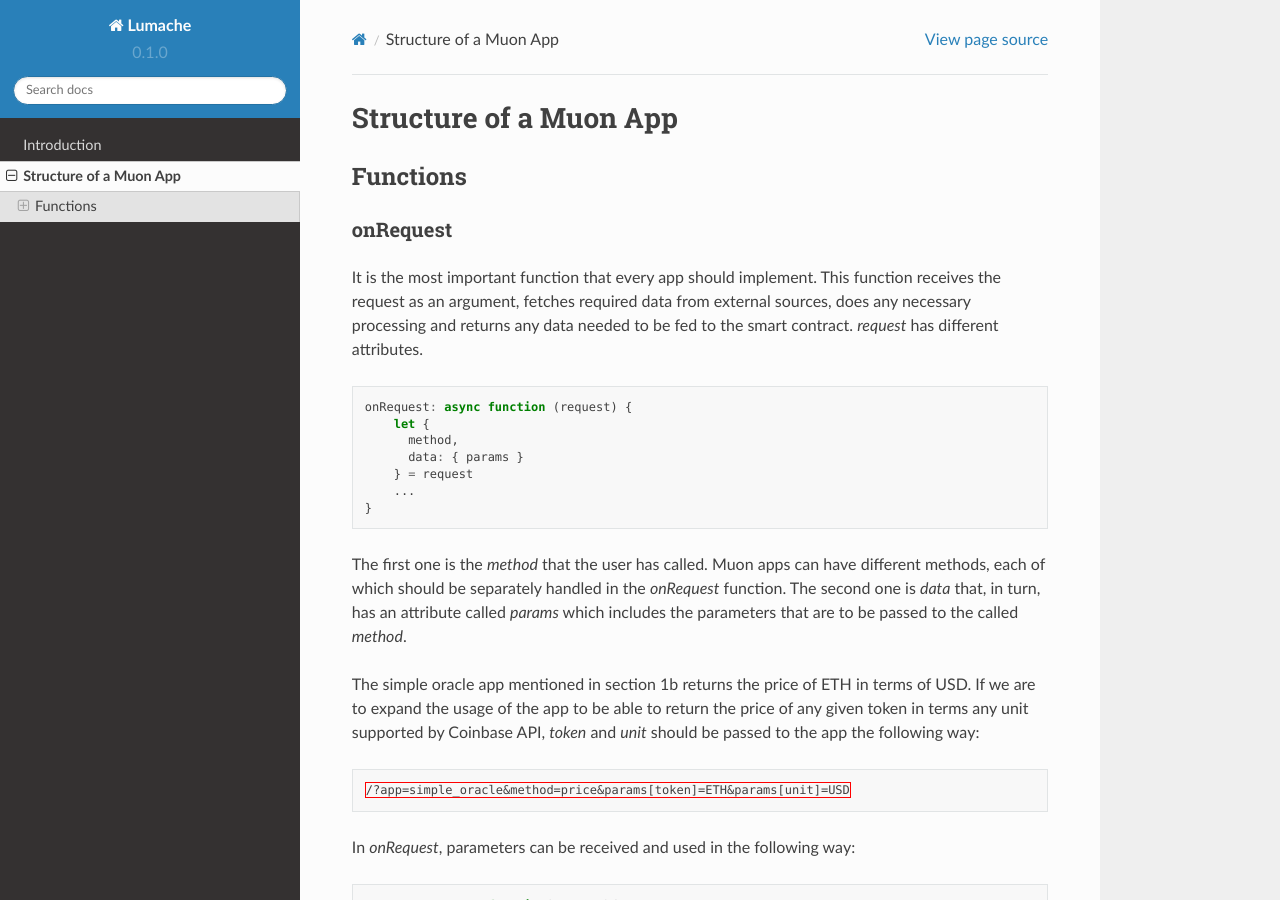
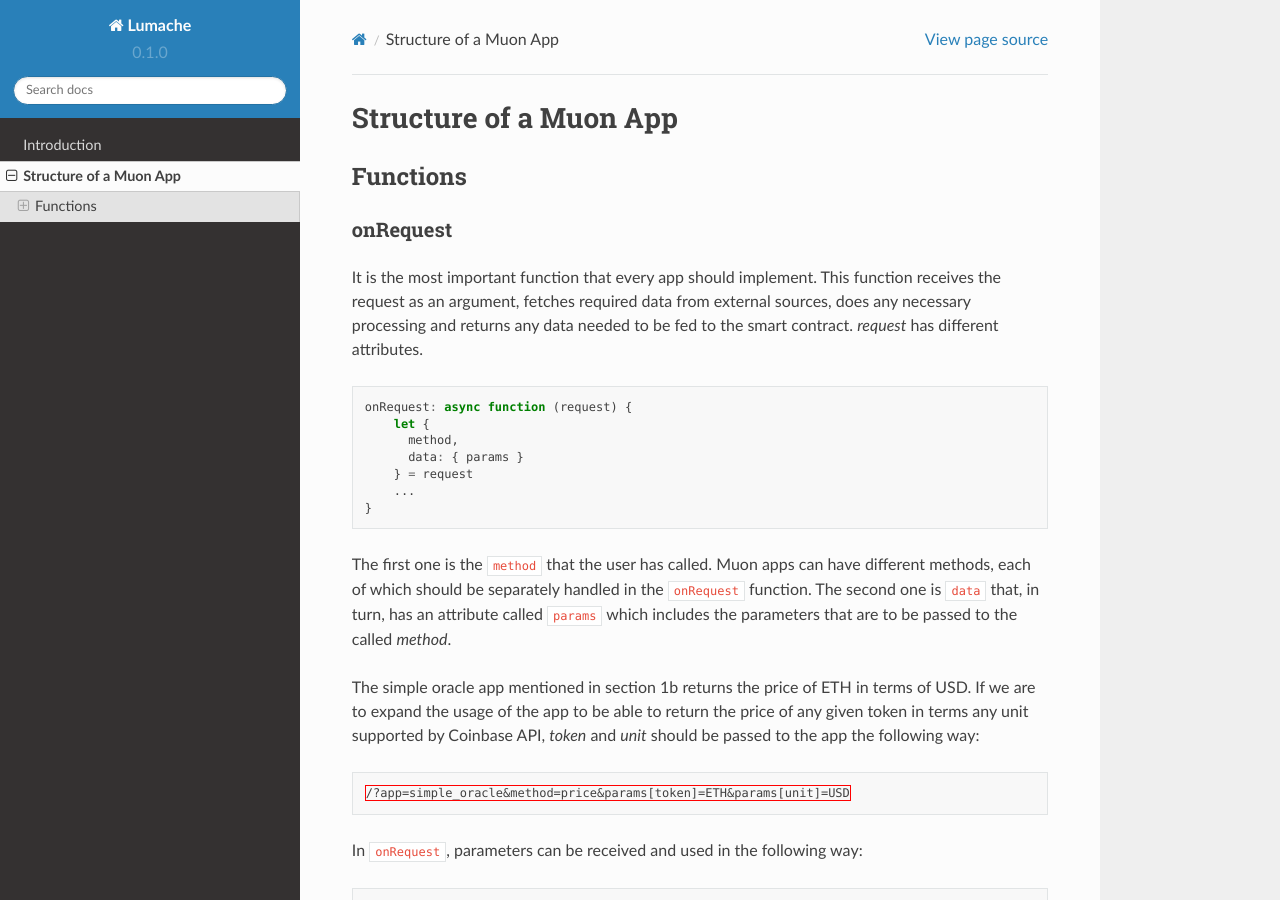
Before and after one commit to abramsymons/rtd-muon, a Sphinx documentation site: the page built from docs/source/structure.rst, in a window 1280 px wide and 900 px high. Built offline with Sphinx 7.4.7 and the Read the Docs theme 2.0.0, drawn with Linux system fonts in a browser that asks for light colours.

Commit message:
Update structure.rst

```diff
--- a/docs/source/structure.rst
+++ b/docs/source/structure.rst
@@ -19,7 +19,7 @@ It is the most important function that every app should implement. This function
         ...
     }
 
-The first one is the `method` that the user has called. Muon apps can have different methods, each of which should be separately handled in the `onRequest` function. The second one is `data` that, in turn, has an attribute called `params` which includes the parameters that are to be passed to the called `method`.
+The first one is the ``method`` that the user has called. Muon apps can have different methods, each of which should be separately handled in the ``onRequest`` function. The second one is ``data`` that, in turn, has an attribute called ``params`` which includes the parameters that are to be passed to the called `method`.
 
 The simple oracle app mentioned in section 1b returns the price of ETH in terms of USD. If we are to expand the usage of the app to be able to return the price of any given token in terms any unit supported by Coinbase API, `token` and `unit` should be passed to the app the following way:
 
@@ -27,7 +27,7 @@ The simple oracle app mentioned in section 1b returns the price of ETH in terms
 
     /?app=simple_oracle&method=price&params[token]=ETH&params[unit]=USD
 
-In `onRequest`, parameters can be received and used in the following way:
+In ``onRequest``, parameters can be received and used in the following way:
 
 .. code-block:: javascript
 
@@ -52,7 +52,7 @@ In `onRequest`, parameters can be received and used in the following way:
 signParams
 ------------
 
-This is another function that all Muon apps should implement. This method returns a list of all the parameters that are to be included in the signed message and their types. The type of each element defines how each should be encoded and included in the signed message. The available types are `int256`, `uint256`, `bytes256`, `address`, and `string`. The first three types support size variations 8, 16, 32, 64, 128 as well. Muon core packs `appId`, `requestId` and the current list, and uses its hash as the message that should be signed.
+This is another function that all Muon apps should implement. This method returns a list of all the parameters that are to be included in the signed message and their types. The type of each element defines how each should be encoded and included in the signed message. The available types are ``int256``, ``uint256``, ``bytes256``, ``address``, and ``string``. The first three types support size variations 8, 16, 32, 64, 128 as well. Muon core packs ``appId``, ``requestId`` and the current list, and uses its hash as the message that should be signed.
 
 .. warning::
 
@@ -88,7 +88,7 @@ For certain use-cases such as getting token prices, the requested data from the
 
 To address this problem, Muon’s TSS network makes use of the following data-obtaining procedure. The node that receives the data request from the client, the gateway node, obtains required data, and then shares it with others in the TSS group. The other nodes obtain the required data and compare it with the data from the gateway node. If their obtained data is within a predefined range of the gateway data, they sign the data from the gateway node, not their own data. Finally, the gateway node aggregates the signatures and generates the threshold signature. This way, the threshold signature is on one set of data that was initially obtained by the gateway node.
 
-For such applications, signParams should include the data provided by the gateway node instead of its own price if its own data is marginally different from that of the gateway. Otherwise, it rejects the request. So `signParams` should be updated as following:
+For such applications, signParams should include the data provided by the gateway node instead of its own price if its own data is marginally different from that of the gateway. Otherwise, it rejects the request. So ``signParams`` should be updated as following:
 
 .. code-block:: javascript
 
```
